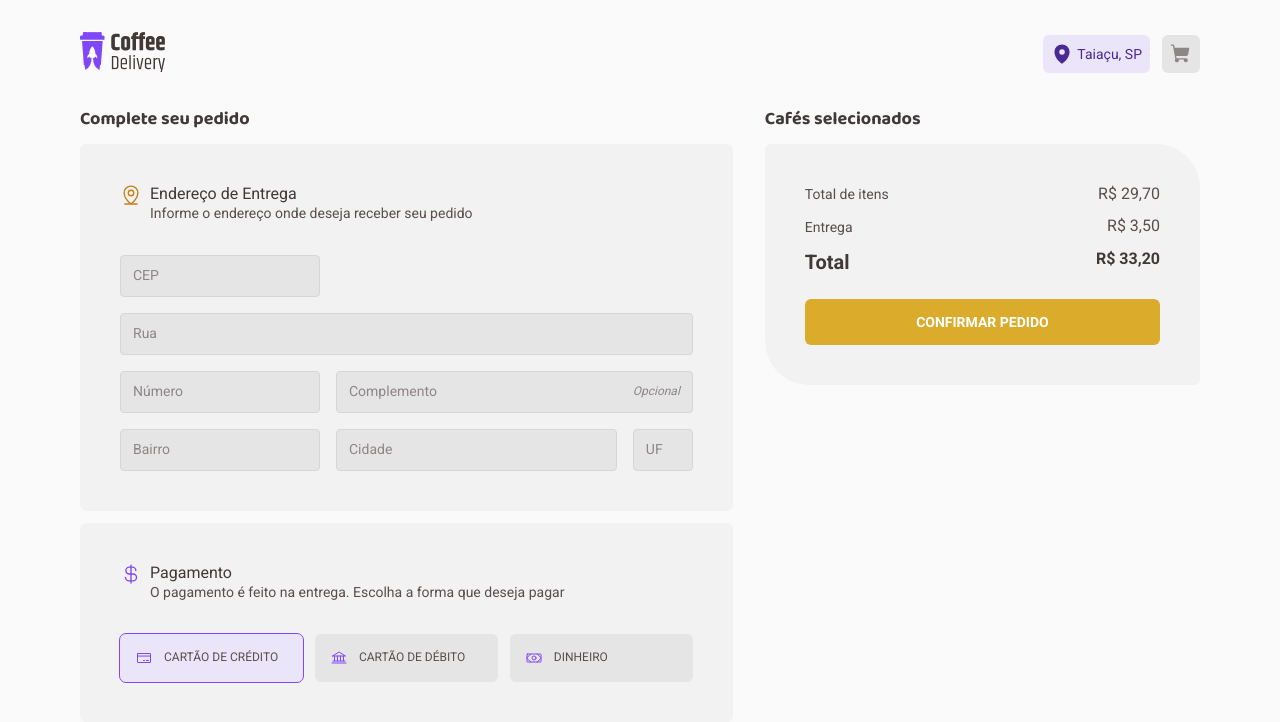
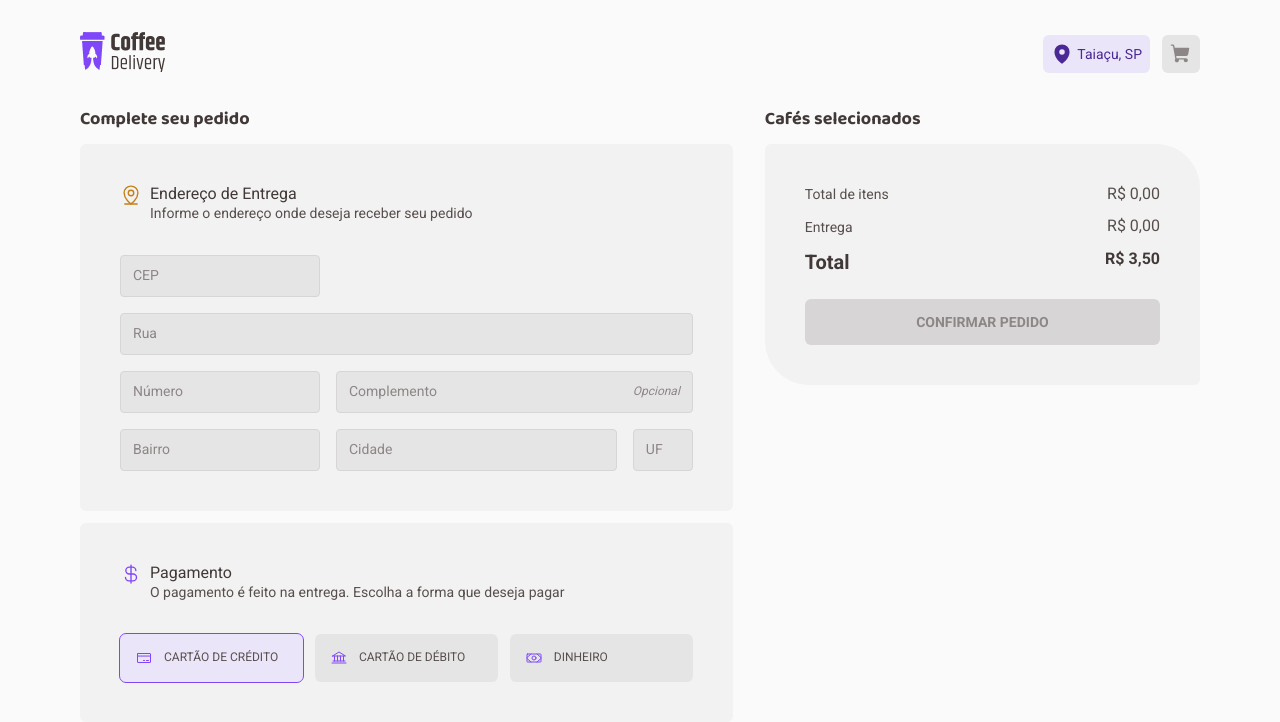
Before and after one commit to LMThomaz/coffee-delivery, a React (Vite) app: page /checkout in a window 1280 px wide. Shown: the top 722 px of the page. Built offline with nearby package versions, Linux system fonts and the light colour scheme; data requests are answered from the project's data file.

Commit message:
calculated price items, delivery and total

```diff
--- a/src/components/Quantity/index.tsx
+++ b/src/components/Quantity/index.tsx
@@ -29,6 +29,7 @@ export function Quantity({
       <ButtonCountItems
         onClick={handleDecreaseQuantityCoffee}
         disabled={quantity <= min}
+        type="button"
       >
         <Minus size={14} weight="bold" />
       </ButtonCountItems>
@@ -36,6 +37,7 @@ export function Quantity({
       <ButtonCountItems
         onClick={handleAddQuantityCoffee}
         disabled={quantity >= max}
+        type="button"
       >
         <Plus size={14} weight="bold" />
       </ButtonCountItems>
--- a/src/contexts/CartContext.tsx
+++ b/src/contexts/CartContext.tsx
@@ -41,7 +41,6 @@ export function CartContextProvider({ children }: CartContextProviderProps) {
   })
 
   useEffect(() => {
-    console.log(itemsState)
     const stateJSON = JSON.stringify(itemsState)
     localStorage.setItem(tokenStorageItemsCard, stateJSON)
   }, [itemsState])
--- a/src/pages/Checkout/components/ItemResume/index.tsx
+++ b/src/pages/Checkout/components/ItemResume/index.tsx
@@ -45,7 +45,10 @@ export function ItemResume({ coffee, quantity }: CoffeeCartResume) {
               quantity={quantityInResume}
               onChangeQuantity={onChangeQuantity}
             />
-            <RemoveButton onClick={() => removeItemToCart(coffee.id)}>
+            <RemoveButton
+              onClick={() => removeItemToCart(coffee.id)}
+              type="button"
+            >
               <Trash size={16} color={theme['purple-500']} /> Remover
             </RemoveButton>
           </ItemResumeInfoActions>
--- a/src/pages/Checkout/components/RadioMethodPayment/index.tsx
+++ b/src/pages/Checkout/components/RadioMethodPayment/index.tsx
@@ -31,6 +31,7 @@ export function RadioMethodPayment({
       className={classnames({
         checked: radioRef.current?.checked,
       })}
+      type="button"
     >
       <input
         type="radio"
--- a/src/pages/Checkout/index.tsx
+++ b/src/pages/Checkout/index.tsx
@@ -1,6 +1,7 @@
 import { CoffeeDTO } from '@dtos'
 import { zodResolver } from '@hookform/resolvers/zod'
 import { api } from '@services'
+import { convertCentsToBRL } from '@utils'
 import {
   Bank,
   CreditCard,
@@ -15,6 +16,7 @@ import { toast } from 'react-toastify'
 import { useTheme } from 'styled-components'
 import * as zod from 'zod'
 import { useCart } from '../../contexts/CartContext'
+import { ConvertToCurrency } from '../../utils/convertToCurrency'
 import { FormAddress, ItemResume, RadioMethodPayment } from './components'
 import {
   Card,
@@ -69,7 +71,21 @@ export function Checkout() {
 
   const theme = useTheme()
   const navigate = useNavigate()
-  const { itemsCart } = useCart()
+  const { itemsCart, quantityItemsInCart } = useCart()
+
+  const hasItemInCart = quantityItemsInCart !== 0
+  const [_, valueTotalItemsByCart] = convertCentsToBRL(
+    coffeesResume.reduce(
+      (acc, cur) => acc + cur.quantity * cur.coffee.amount,
+      0,
+    ),
+  )
+  const valueTotalItemsByCartConverted = Number(
+    valueTotalItemsByCart.replaceAll(',', '.'),
+  )
+  const calculatedDeliveryPrice = hasItemInCart
+    ? 3.5 + 0.2 * quantityItemsInCart
+    : quantityItemsInCart
 
   const {
     handleSubmit,
@@ -77,11 +93,15 @@ export function Checkout() {
   } = newDeliveryAddressForm
 
   function handleCheckout(data: NewDeliveryAddressFormData) {
-    console.log(data)
     // navigate('/success')
   }
 
   useEffect(() => {
+    if (!hasItemInCart) {
+      setCoffeesResume([])
+      return
+    }
+
     async function getCoffees() {
       const response = await api.get<CoffeeDTO[]>('/coffees')
 
@@ -178,18 +198,29 @@ export function Checkout() {
           <InfoResumo>
             <div>
               <p>
-                Total de itens <span>R$ 29,70</span>
+                Total de itens
+                <span>
+                  {ConvertToCurrency.BRL(valueTotalItemsByCartConverted)}
+                </span>
               </p>
               <p>
-                Entrega <span>R$ 3,50</span>
+                Entrega
+                <span>{ConvertToCurrency.BRL(calculatedDeliveryPrice)}</span>
               </p>
               <p>
                 <strong>
-                  Total <span>R$ 33,20</span>
+                  Total
+                  <span>
+                    {ConvertToCurrency.BRL(
+                      valueTotalItemsByCartConverted + 3.5,
+                    )}
+                  </span>
                 </strong>
               </p>
             </div>
-            <button type="submit">Confirmar pedido</button>
+            <button type="submit" disabled={!hasItemInCart}>
+              Confirmar pedido
+            </button>
           </InfoResumo>
         </Card>
       </div>
--- a/src/pages/Checkout/styles.ts
+++ b/src/pages/Checkout/styles.ts
@@ -110,5 +110,11 @@ export const InfoResumo = styled.div`
     &:hover {
       background-color: ${({ theme }) => theme['yellow-700']};
     }
+
+    &:disabled {
+      cursor: not-allowed;
+      background-color: ${({ theme }) => theme['gray-500']};
+      color: ${({ theme }) => theme['gray-600']};
+    }
   }
 `
--- /dev/null
+++ b/src/utils/convertToCurrency.ts
@@ -0,0 +1,8 @@
+export class ConvertToCurrency {
+  static BRL(amount: number) {
+    return new Intl.NumberFormat('pt-BR', {
+      style: 'currency',
+      currency: 'BRL',
+    }).format(amount)
+  }
+}
```
